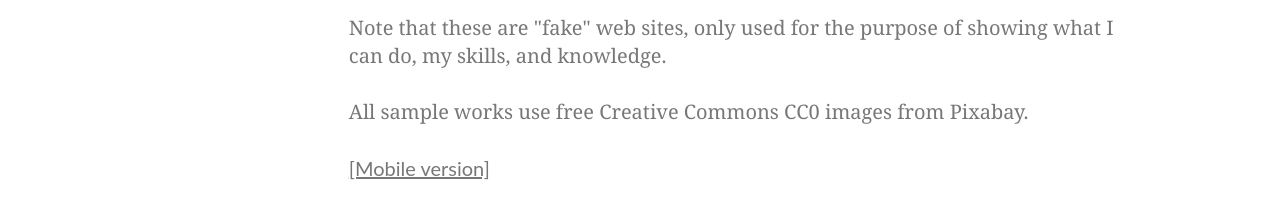
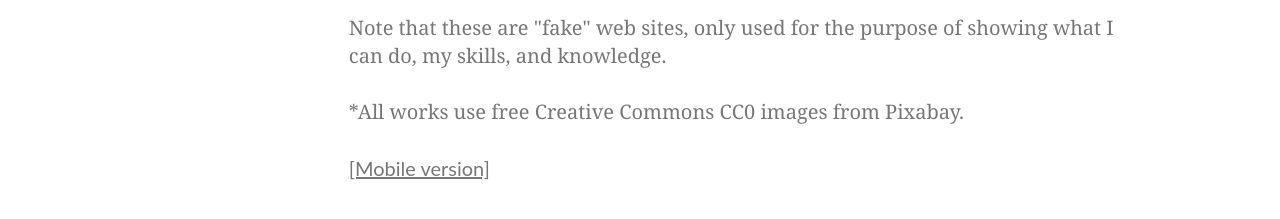
Before and after one commit to nuumu/nuumu.github.io, a Jekyll site: the page built from index.html, in a window 1280 px wide. Shown: the part 320-539 px from the top of the page. Built offline with Jekyll 4.4.1, drawn with Linux system fonts in a browser that asks for light colours.

Commit message:
Update index.html

```diff
--- a/index.html
+++ b/index.html
@@ -16,6 +16,6 @@ if( screen.width <= 480 ) {
     <p class="serif">Hi. I'm Lucy and this is my online portfolio.<br><br></p>
     <p class="serif">The samples were all designed, coded, and written by me.<br><br></p>
     <p class="serif">Note that these are "fake" web sites, only used for the purpose of showing what I can do, my skills, and knowledge.<br><br></p>
-    <p class="serif">All sample works use free Creative Commons CC0 images from Pixabay.<br><br></p>
+    <p class="small serif">*All works use free Creative Commons CC0 images from Pixabay.<br><br></p>
     <p><a href="/m-index.html">[Mobile version]</a></p>
 </section>
```
